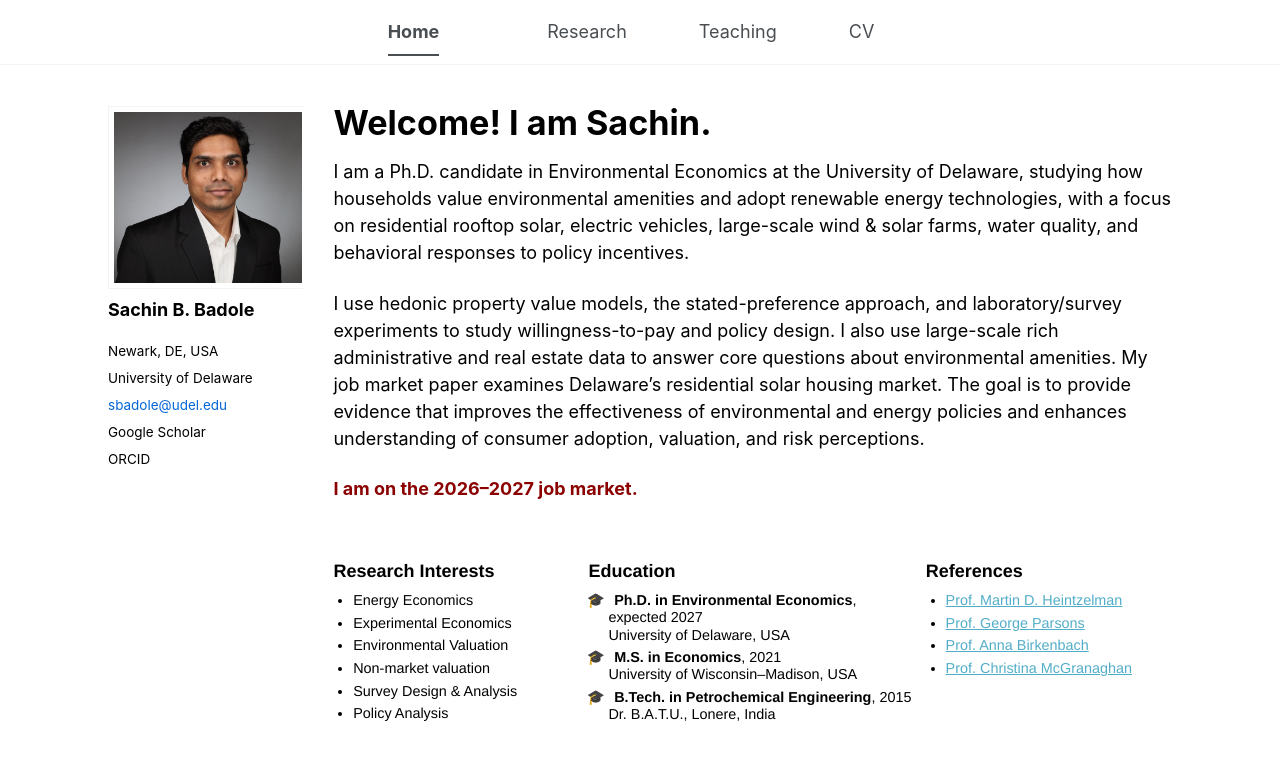
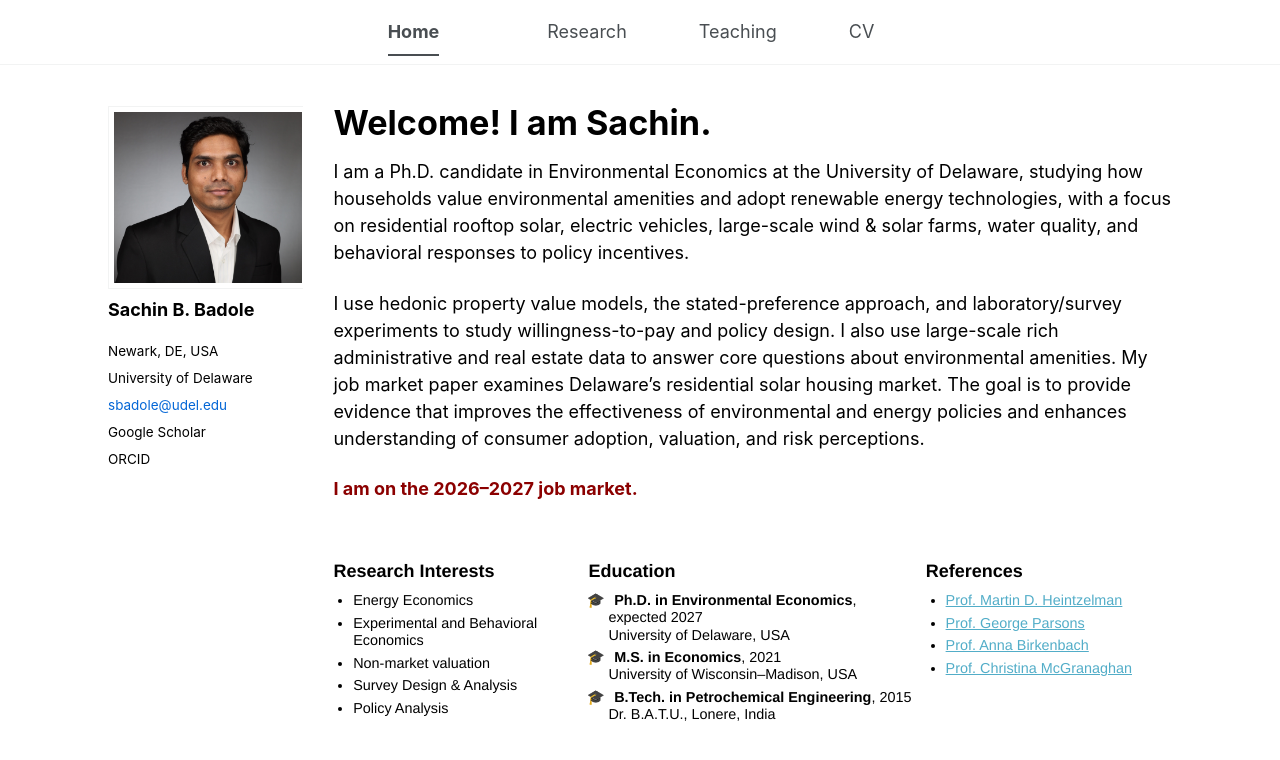
Before and after one commit to sachin-b-badole/sachin-b-badole.github.io, a Jekyll site: the page built from _pages/about.md, in a window 1280 px wide and 927 px high. Shown: the top 760 px of the window. Built offline with Jekyll 4.4.1, drawn with Linux system fonts in a browser that asks for light colours.

Commit message:
Update about.md

```diff
--- a/_pages/about.md
+++ b/_pages/about.md
@@ -21,8 +21,7 @@ I use hedonic property value models, the stated-preference approach, and laborat
     <h3>Research Interests</h3>
     <ul class="interest-list">
       <li>Energy Economics</li>
-      <li>Experimental Economics</li>
-      <li>Environmental Valuation</li>
+      <li>Experimental and Behavioral Economics</li>
       <li>Non-market valuation</li>
       <li>Survey Design & Analysis</li>
       <li>Policy Analysis</li>
```
